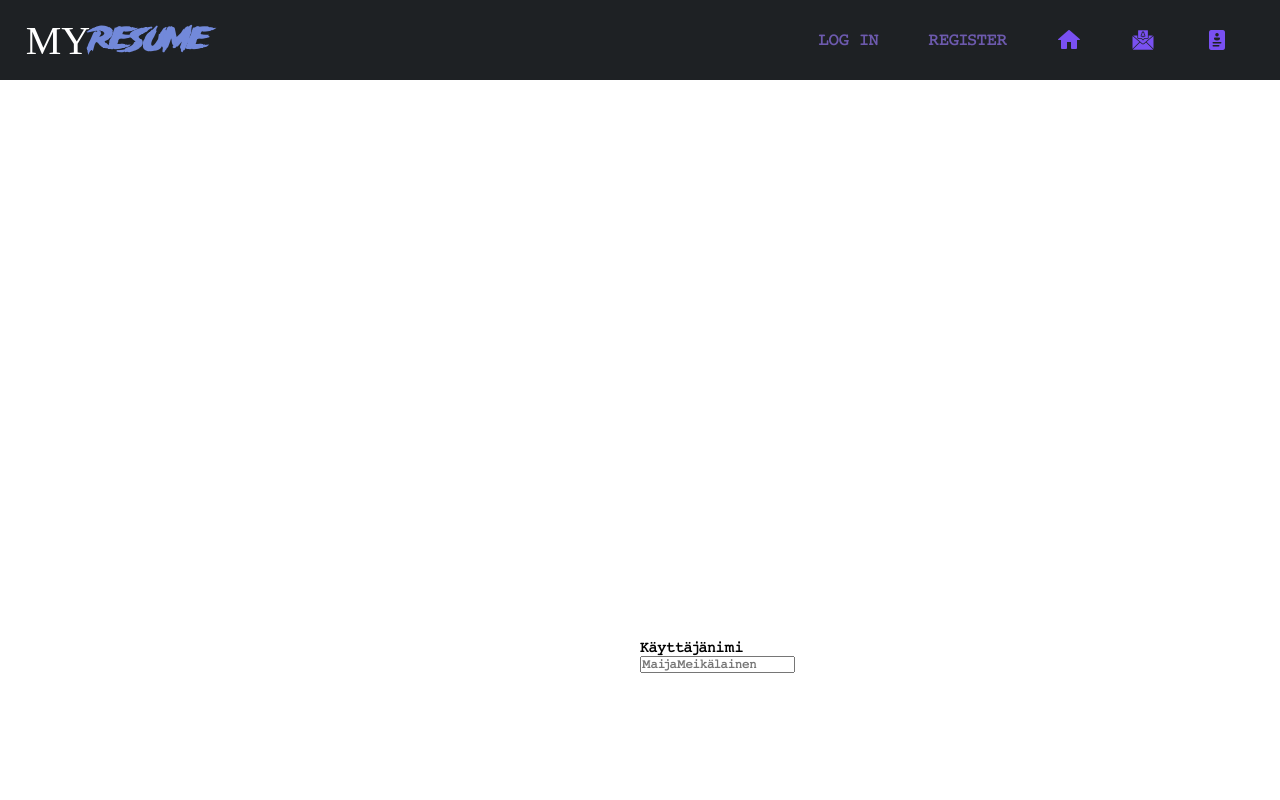
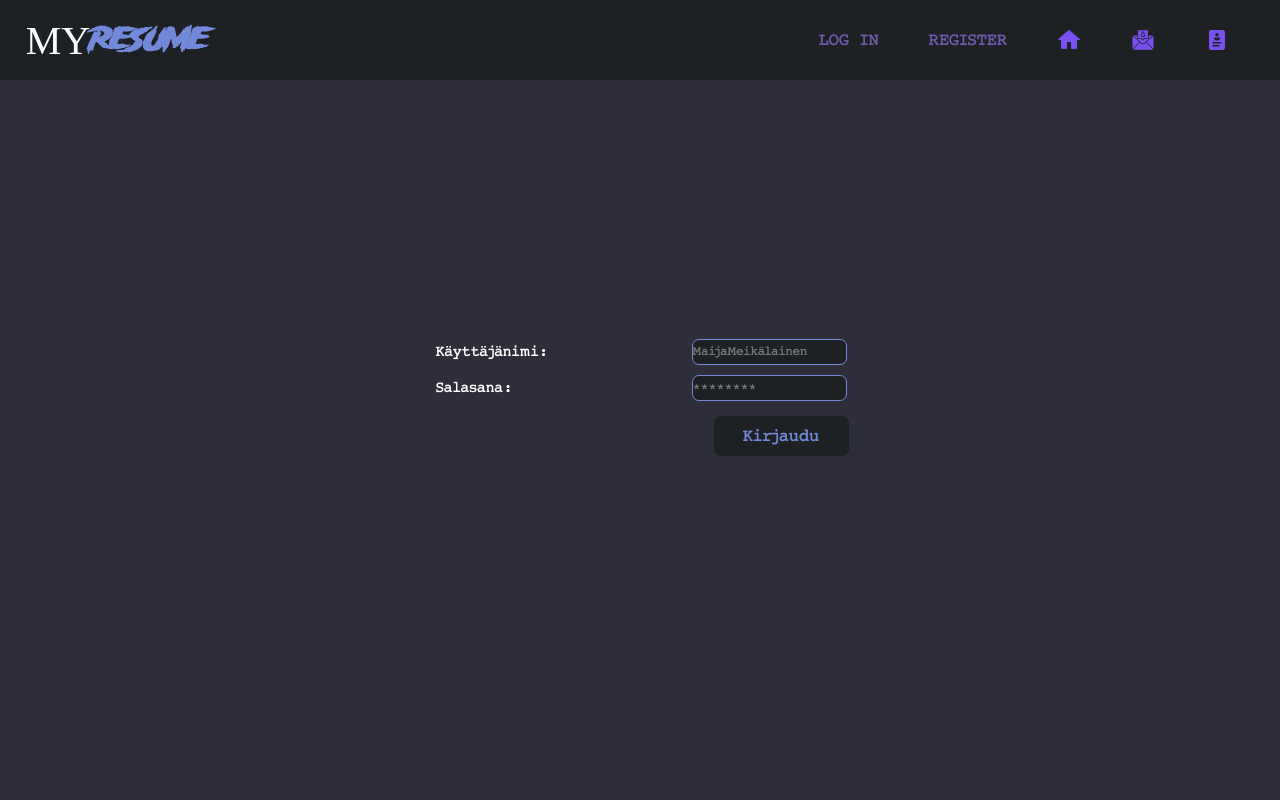
Before and after one commit to arttulankinen/cv-app, a React (Create React App) app: page /cv-app/LogIn in a window 1280 px wide. Shown: the top 800 px of the page. Built offline with nearby package versions, Linux system fonts and the light colour scheme.

Commit message:
loginregister css

```diff
--- a/src/Sivut/LogIn.js
+++ b/src/Sivut/LogIn.js
@@ -2,18 +2,18 @@ import React from 'react'
 
 function LogIn() {
   return (
-      <div>
+      <div id='loginsivu'>
         <form id='loginData'>
           <div className='loginBG'>
-            <label>Käyttäjänimi</label>
+            <label>Käyttäjänimi:</label>
             <input type='text' placeholder='MaijaMeikälainen' className='login'/>
           </div>
           <div className='loginBG'>
-            <label>Salasana</label>
+            <label>Salasana:</label>
             <input type='password' placeholder='********' className='login'/>
           </div>
           <div>
-              <button type='submit'>Kirjaudu</button>
+              <button id='sendL' type='submit'>Kirjaudu</button>
           </div>
         </form>
       </div>
--- a/src/Sivut/Register.js
+++ b/src/Sivut/Register.js
@@ -79,7 +79,7 @@ function Register() {
             />
           </div>
           <div>
-          <button type='submit'>Rekisteröidy</button>
+          <button type='submit' id="sendR">Rekisteröidy</button>
           </div>
         </form>
         </div>
--- a/src/index.css
+++ b/src/index.css
@@ -757,14 +757,54 @@ p,li{
     color: #7289da;
 }
 /*--------------------LOG IN PAGE------------------*/
-#loginData{
-    padding:50%;
+
+#loginsivu{
+    background-color: #2d2e3a;
+    height: 100vh;
+    display: flex;
+    align-items: center;
     justify-content: center;
 }
 
+#loginData{
+
+
+}
+
 .loginBG{
-    height: 100vh;
-    background: #27ff68;
+    display: grid;
+    grid-template-columns: 20vw 1fr;
+    margin-bottom: 5%;
+    align-items: center;
+    color: white;
+
+}
+
+.login{
+    height: 150%;
+    width: 100%;
+    background: #1e2124;
+    border: 1px solid #7289da;
+    border-radius: 7px;
+
+}
+
+#sendL{
+    background: #1e2124;
+    border: #7289da;
+    color: #7289da;
+    border-radius: 0%;
+    height: 5vh;
+    width: 33%;
+    font-size:large;
+   margin-left: 68%;
+   border-radius: 7px;
+}
+
+#sendL:hover{
+    cursor: pointer;
+    transform: scale(1.1);
+    transition: all ease 0.5s;
 }
 
 
@@ -773,13 +813,19 @@ p,li{
 #registerpage{
     background-color: #2d2e3a;
     height: 100vh;
+    display: flex;
+    align-items: center;
+    justify-content: center;
 }
 
 .registerinput{
-    display: flex;
-    width: 50%;
-    margin-top: 10%;
-    height: 90%;
+    height: 150%;
+    width: 200%;
+    background: #1e2124;
+    border: 1px solid #7289da;
+    border-radius: 7px;
+
+
 }
 
 .formgroup{
@@ -787,8 +833,30 @@ p,li{
     grid-template-columns: 20vw 1fr;
     margin-bottom: 5%;
     align-items: center;
+    color: white;
+
 }
 
+#sendR{
+    background: #1e2124;
+    border: #7289da;
+    color: #7289da;
+    border-radius: 0%;
+    border-width: 6px;
+    margin-top: 5%;
+    height: 5vh;
+    width: 50%;
+    font-size:large;
+   margin-left: 68%;
+   border-radius: 7px;
+
+}
+
+#sendR:hover{
+    cursor: pointer;
+    transform: scale(1.1);
+    transition: all ease 0.5s;
+}
 
 /*MOBIILI LAITTEILLE*/
 
```
